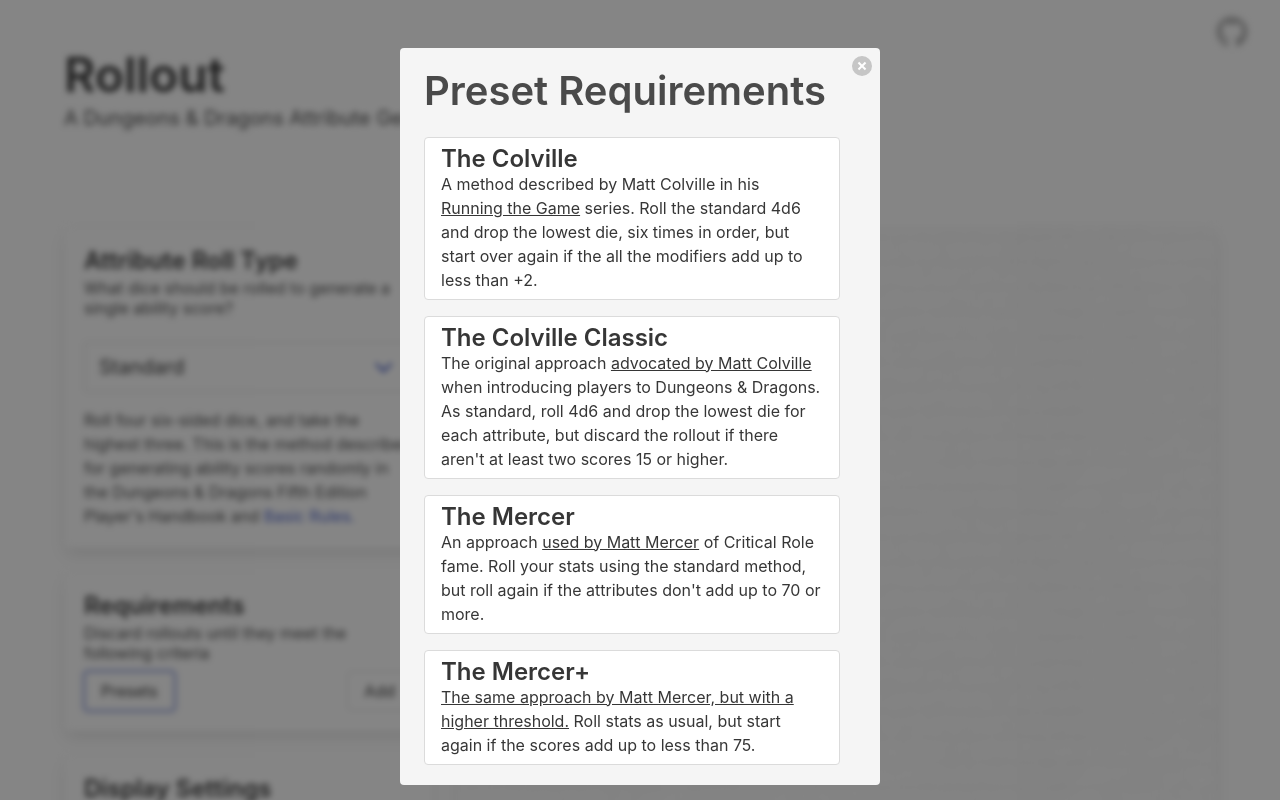
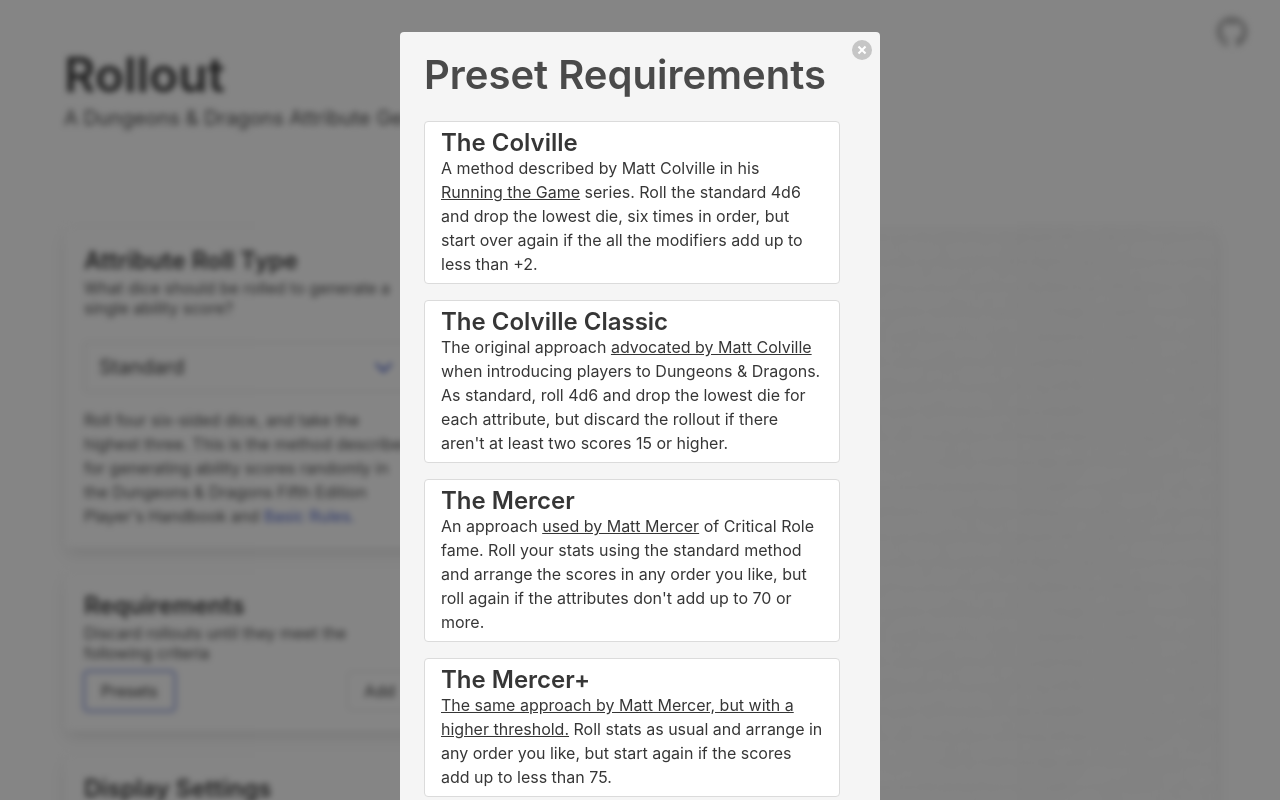
Before and after one commit to dwgill/rollout, a React (Create React App) app: page / in a window 1280 px wide. Both pictures are taken after a click on the button "Presets". Shown: the top 800 px of the page. Built offline with nearby package versions, Linux system fonts and the light colour scheme.

Commit message:
Fix eslint issue, add fix presets

```diff
--- a/src/components/RequirementDisplay/PresetsModal/PresetsModalInterior/PresetsModalInterior.js
+++ b/src/components/RequirementDisplay/PresetsModal/PresetsModalInterior/PresetsModalInterior.js
@@ -28,11 +28,13 @@
 };
 
 const handleSetMercer = () => dispatch => {
+  dispatch(setRollInOrder(false));
   dispatch(setAttributeRollType('STANDARD'));
   dispatch(replaceRequirements([netScoreReq('AT_LEAST', 70)]));
 };
 
 const handleSetMercerPlus = () => dispatch => {
+  dispatch(setRollInOrder(false));
   dispatch(setAttributeRollType('STANDARD'));
   dispatch(replaceRequirements([netScoreReq('AT_LEAST', 75)]));
 };
--- a/src/components/RequirementDisplay/PresetsModal/PresetsModalInterior/PresetsModalInteriorView.js
+++ b/src/components/RequirementDisplay/PresetsModal/PresetsModalInterior/PresetsModalInteriorView.js
@@ -2,10 +2,13 @@
 import styles from './styles.module.css';
 
 const mercerLink =
+  'https://twitter.com/matthewmercer/status/707813904160854024';
+const mercerPlusLink =
   'https://www.sageadvice.eu/2018/02/28/how-did-you-choose-the-number-threshold-for-starting-stats-rolled-for-your-players/';
 const colvilleClassicLink =
   'https://www.youtube.com/watch?v=0K9mKpAMREU&feature=youtu.be&t=8m53s';
-const colvilleLink = '#';
+const colvilleLink =
+  'https://twitter.com/mattcolville/status/917533484675096582';
 
 const stopPropagation = event => {
   event.stopPropagation();
@@ -17,7 +20,7 @@
     className={styles.link}
     href={link}
     onClick={stopPropagation}
-    rel="external"
+    rel="external noopener"
     target="_blank"
   >
     {children}
@@ -55,15 +58,16 @@
       </Button>
       <Button title="The Mercer" onClick={handleSetMercer}>
         An approach <A link={mercerLink}>used by Matt Mercer</A> of Critical
-        Role fame. Roll your stats using the standard method, but roll again if
-        the attributes don't add up to 70 or more.
+        Role fame. Roll your stats using the standard method and arrange the
+        scores in any order you like, but roll again if the attributes don't add
+        up to 70 or more.
       </Button>
       <Button title="The Mercer+" onClick={handleSetMercerPlus}>
-        <A link={mercerLink}>
+        <A link={mercerPlusLink}>
           The same approach by Matt Mercer, but with a higher threshold.
         </A>{' '}
-        Roll stats as usual, but start again if the scores add up to less than
-        75.
+        Roll stats as usual and arrange in any order you like, but start again
+        if the scores add up to less than 75.
       </Button>
     </ul>
   </div>
--- a/src/pages/Home/Home.js
+++ b/src/pages/Home/Home.js
@@ -7,7 +7,6 @@
   <a
     className={styles.iconContainer}
     href="https://github.com/dwgill/rollout"
-    target="_blank"
     rel="external"
   >
     <i className="fab fa-2x fa-github" />
```
